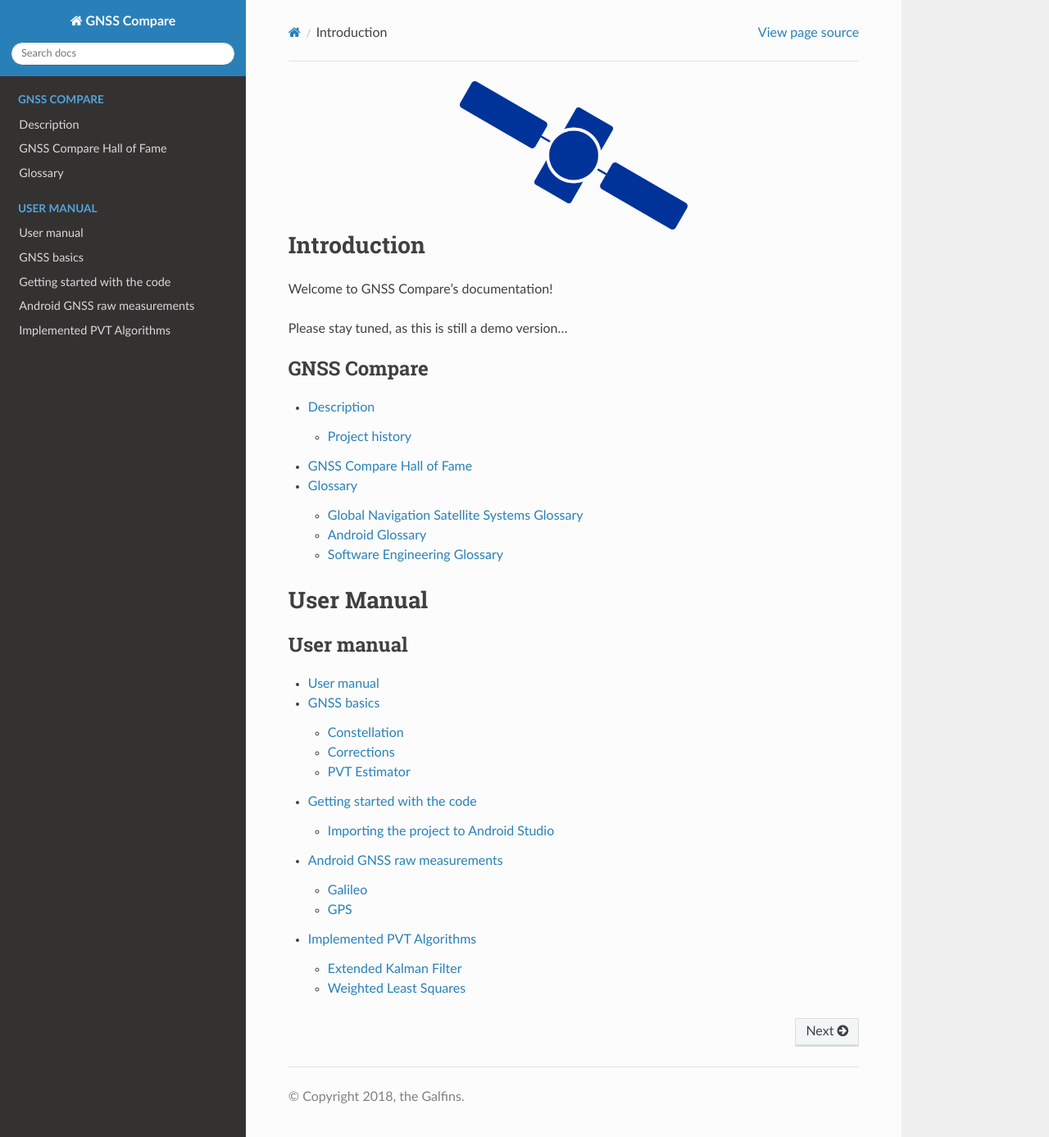
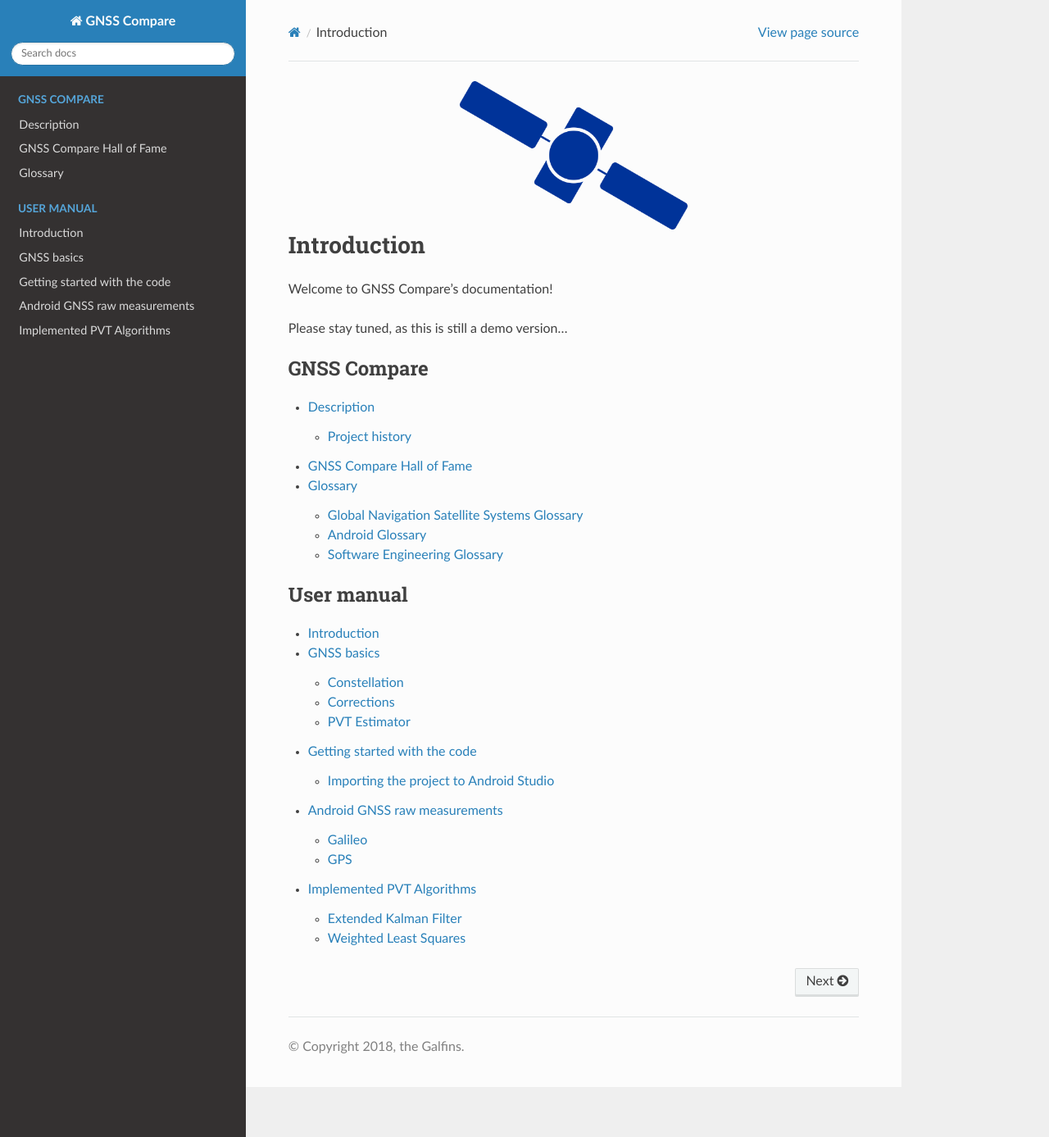
Before and after one commit to TheGalfins/GNSS_Compare, a Sphinx documentation site: the page built from docs/index.rst, in a window 1280 px wide and 1387 px high. Shown: the whole window at 82% size. Built offline with Sphinx 7.4.7 and the Read the Docs theme 2.0.0, drawn with Linux system fonts in a browser that asks for light colours; pages that are not in the unit, such as notebooks, are missing from menus.

Commit message:
Reformatting the toc

```diff
--- a/docs/index.rst
+++ b/docs/index.rst
@@ -27,10 +27,6 @@ Please stay tuned, as this is still a demo version...
     glossary
 
 
-***********
-User Manual
-***********
-
 .. toctree::
     :maxdepth: 2
     :caption: User manual
--- a/docs/user_manual/intro.rst
+++ b/docs/user_manual/intro.rst
@@ -1,7 +1,7 @@
 
-***********
-User manual
-***********
+************
+Introduction
+************
 
 Let's start with the basics. GNSS compare allows the user to calculate the phone's location, based on the phone's GNSS pseudorange measurements. This is normally done by the phone automatically, however with the recent release of Android API 24 and the `GnssMeasurement`_ class, developers gained access to unprocessed pseudorange measurements. This can be used e.g., by GNSS scientists and researchers to come up with new, more precise or less resource intense methods for precise positioning. GNSS Compare is basically a tool for such scientists to compare their algorithms. And if you're not an GNSS expert, it can be a tool for you to learn more on this subject. And believe me -- there's a lot of interesting things to learn.
 
```
